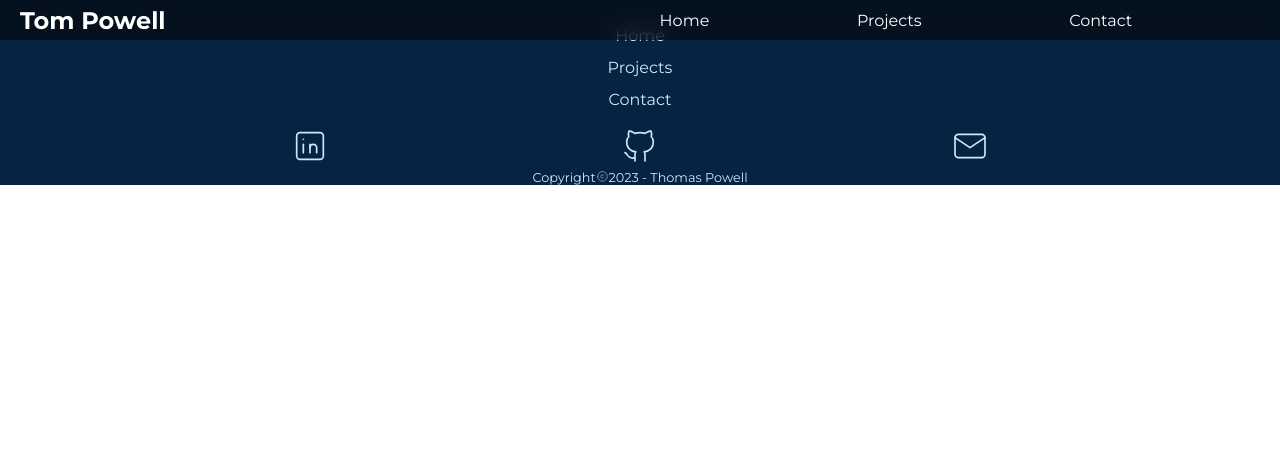
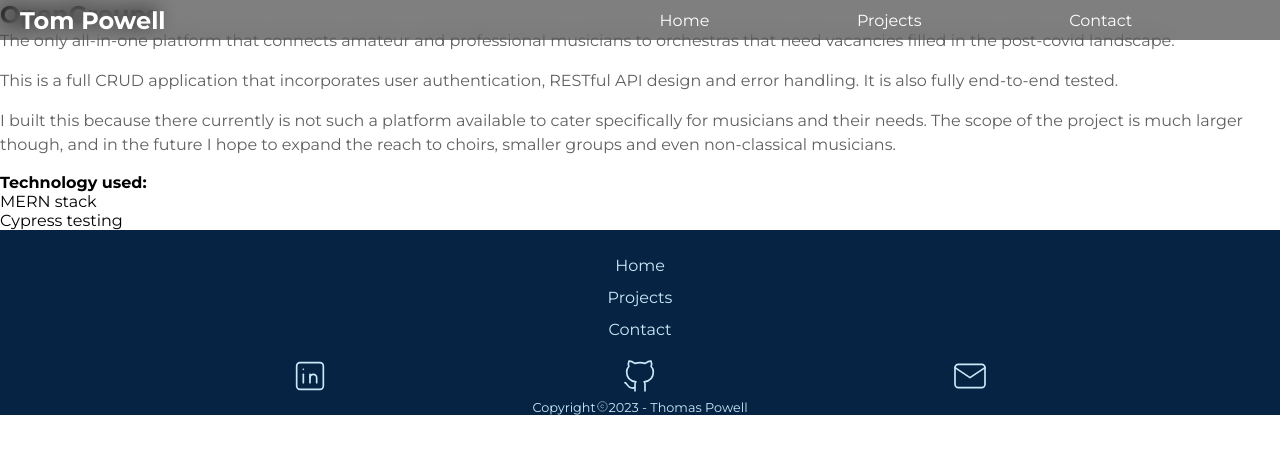
Before and after one commit to Tom2612/Portfolio, a React (Vite) app: page /projects in a window 1280 px wide. Shown: the top 454 px of the page. Built offline with nearby package versions, Linux system fonts and the light colour scheme.

Commit message:
Added first project details

```diff
--- a/src/components/Header.jsx
+++ b/src/components/Header.jsx
@@ -36,9 +36,9 @@ export default function Header() {
           </div>
           <h1>Tom Powell</h1>
           <ul>
-            <li>Home</li>
-            <li>Projects</li>
-            <li>Contact</li>
+            <li><Link to='/'>Home</Link></li>
+            <li><Link to='/projects'>Projects</Link></li>
+            <li><Link to='/'>Contact</Link></li>
           </ul>
         </div>
       </div>
--- /dev/null
+++ b/src/components/Project.jsx
@@ -0,0 +1,29 @@
+import React from 'react'
+
+export default function Project() {
+  return (
+    <div>
+        <h2>OpenGroups</h2>
+        <div>
+            <p>
+                The only all-in-one platform that connects amateur and professional musicians to orchestras that need
+                vacancies filled in the post-covid landscape.
+            </p>
+            <p>
+                This is a full CRUD application that incorporates user authentication, RESTful API design and error handling. It is also fully end-to-end tested.
+            </p>
+            <p>
+                I built this because there currently is not such a platform available to cater specifically for musicians and their needs.
+                The scope of the project is much larger though, and in the future I hope to expand the reach to choirs, smaller groups and even non-classical musicians.
+            </p>
+            <div>
+                <h4>Technology used: </h4>
+                <ul>
+                    <li>MERN stack</li>
+                    <li>Cypress testing</li>
+                </ul>
+            </div>
+        </div>
+    </div>
+  )
+}
--- a/src/pages/Projects.jsx
+++ b/src/pages/Projects.jsx
@@ -1,9 +1,10 @@
 import React from 'react';
+import Project from '../components/Project';
 
 export default function Projects() {
   return (
-    <>
-
-    </>
+    <div className='projects'>
+        <Project />
+    </div>
   )
 }
```
